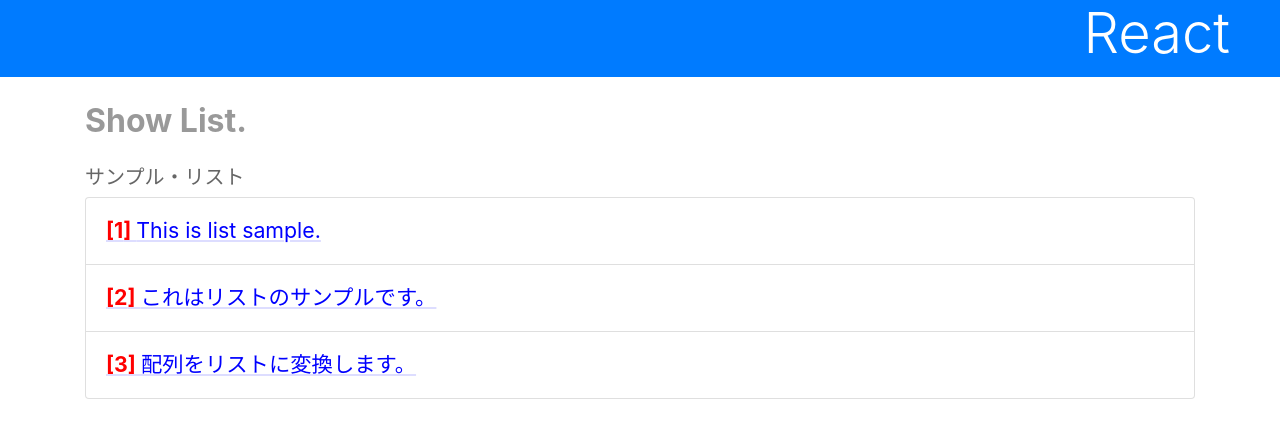
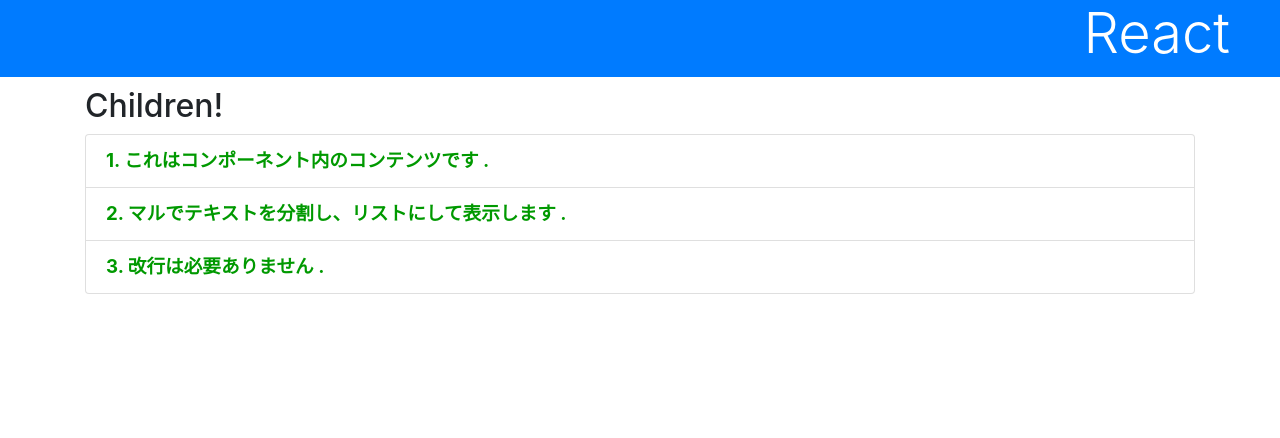
Before and after one commit to nakashimashigeru/react-sample, a React (Create React App) app: page / in a window 1280 px wide. Shown: the top 438 px of the page. Built offline with nearby package versions, Linux system fonts and the light colour scheme.

Commit message:
子エレメントを活用する

```diff
--- a/src/App.js
+++ b/src/App.js
@@ -1,27 +1,23 @@
 import React, { Component } from 'react';
 import './App.css';
-import List from './List';
+import Message from './Message';
 
 class App extends Component {
-  data = [
-    "This is list sample.",
-    "これはリストのサンプルです。",
-    "配列をリストに変換します。"
-  ];
+  input = '';
 
   constructor(props) {
     super(props);
-    this.state = {
-      list: this.data
-    };
   }
 
   render() {
     return <div>
       <h1 className="bg-primary text-white display-4">React</h1>
       <div className="container">
-        <p className='subtitle'>Show List.</p>
-        <List title="サンプル・リスト" data={this.data} />
+        <Message title="Children!">
+          これはコンポーネント内のコンテンツです。
+          マルでテキストを分割し、リストにして表示します。
+          改行は必要ありません。
+        </Message>
       </div>
     </div>
   }
--- /dev/null
+++ b/src/Message.js
@@ -0,0 +1,37 @@
+import React, { Component } from 'react';
+
+class Message extends Component {
+  li = {
+    fontSize: "14pt",
+    fontWeight: "bold",
+    color: "#090"
+  };
+
+  constructor(props) {
+    super(props);
+  }
+
+  render() {
+    let content = this.props.children;
+    let arr = content.split('。');
+    let arr2 = [];
+    for (let i = 0; i < arr.length; i++) {
+      if (arr[i].trim() != '') {
+        arr2.push(arr[i]);
+      }
+    }
+
+    let list = arr2.map((value, key) => (
+      <li className="list-group-item" style={this.li} key={key}>
+        {key + 1}. {value} .
+      </li>
+    ));
+
+    return <div>
+      <h2>{this.props.title}</h2>
+      <ol className="list-group">{list}</ol>
+    </div>
+  }
+}
+
+export default Message;
```
